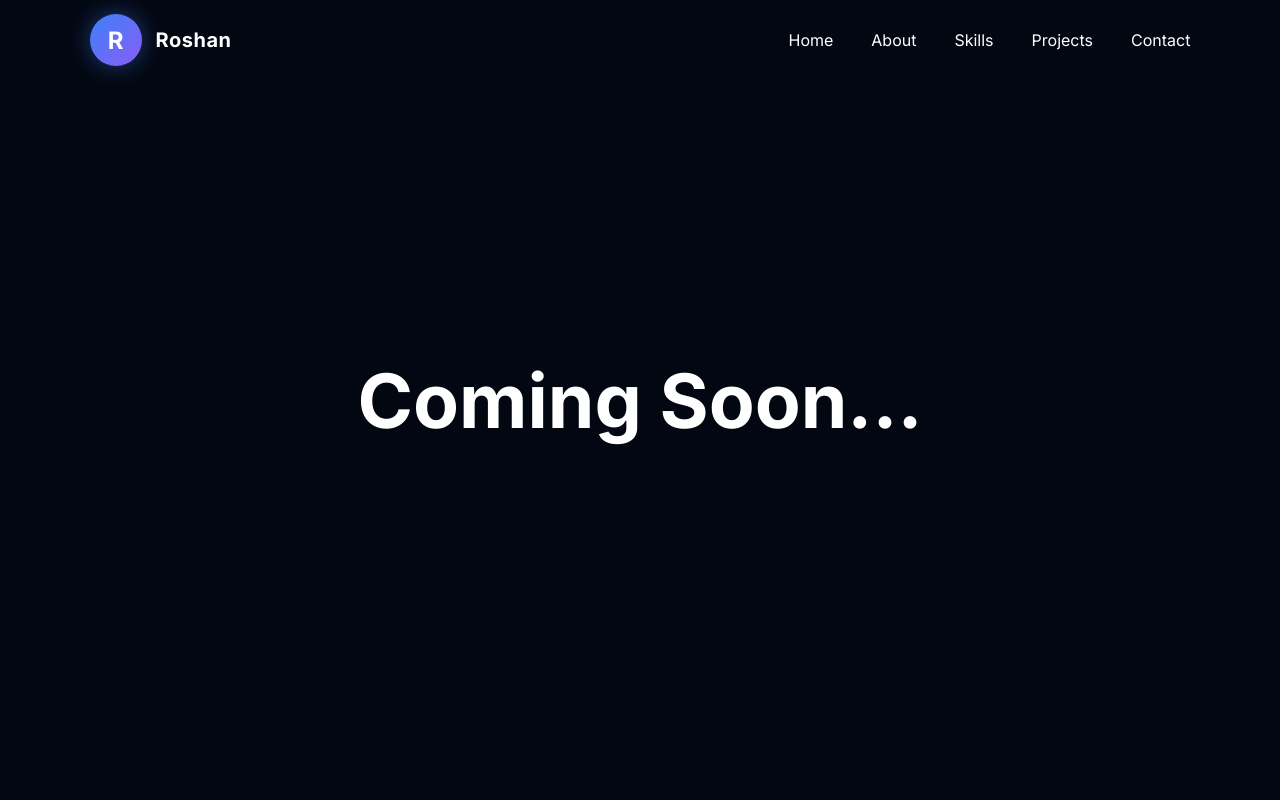
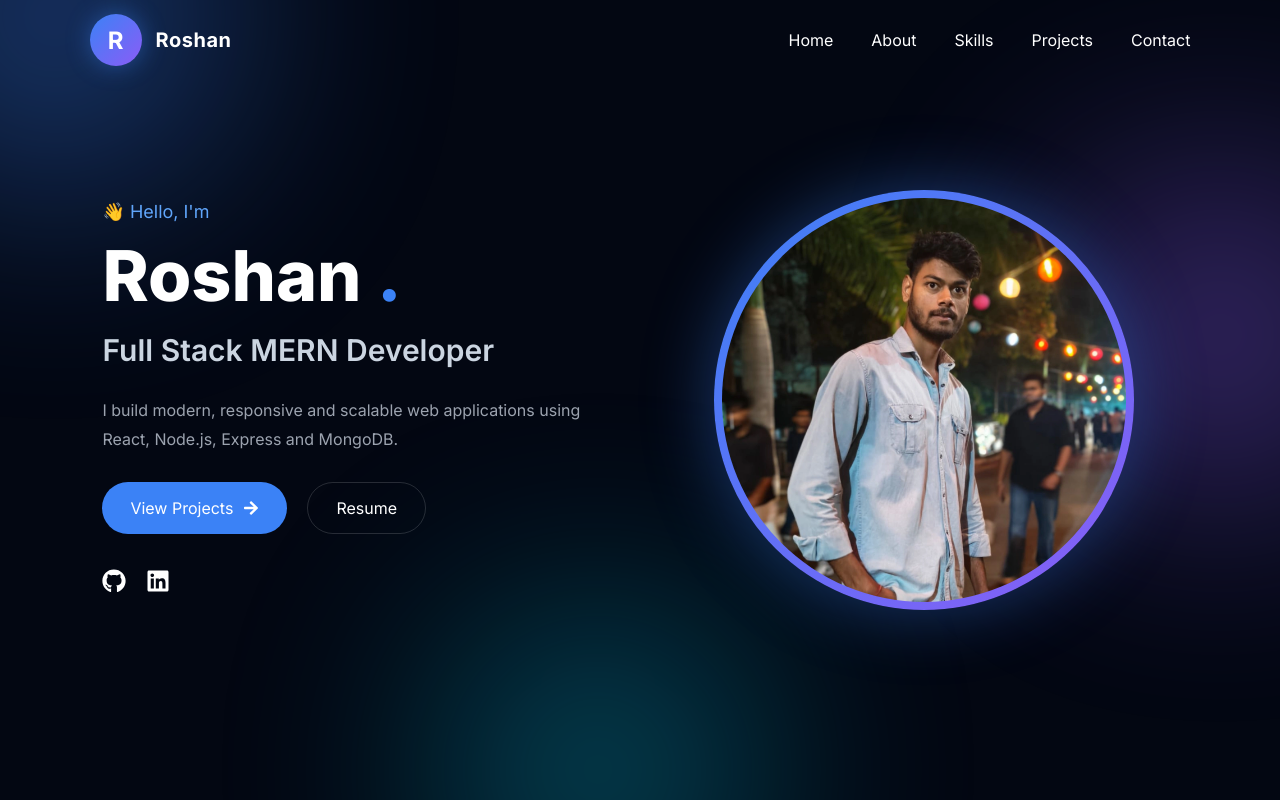
Before and after one commit to Roshan0917/roshan-portfolio, a React app: page / in a window 1280 px wide. Built offline with nearby package versions, Linux system fonts and the light colour scheme; the HTML template or start-up script is replaced by a standard one.

Commit message:
Background animation

```diff
--- a/src/components/Background/Background.css
+++ b/src/components/Background/Background.css
@@ -0,0 +1,83 @@
+.gradient{
+
+position:fixed;
+
+border-radius:50%;
+
+filter:blur(120px);
+
+z-index:-1;
+
+opacity:.45;
+
+animation:float 12s ease-in-out infinite;
+
+}
+
+.one{
+
+width:350px;
+
+height:350px;
+
+background:#3B82F6;
+
+top:-120px;
+
+left:-120px;
+
+}
+
+.two{
+
+width:320px;
+
+height:320px;
+
+background:#8B5CF6;
+
+right:-100px;
+
+top:200px;
+
+animation-delay:2s;
+
+}
+
+.three{
+
+width:300px;
+
+height:300px;
+
+background:#06B6D4;
+
+bottom:-120px;
+
+left:35%;
+
+animation-delay:5s;
+
+}
+
+@keyframes float{
+
+0%{
+
+transform:translateY(0px);
+
+}
+
+50%{
+
+transform:translateY(-40px);
+
+}
+
+100%{
+
+transform:translateY(0px);
+
+}
+
+}
--- a/src/components/Background/Background.jsx
+++ b/src/components/Background/Background.jsx
@@ -1,5 +1,13 @@
+import "./Background.css";
+
 function Background() {
-  return <div>Background</div>;
+  return (
+    <>
+      <div className="gradient one"></div>
+      <div className="gradient two"></div>
+      <div className="gradient three"></div>
+    </>
+  );
 }
 
 export default Background;
--- a/src/components/Hero/Hero.css
+++ b/src/components/Hero/Hero.css
@@ -1,15 +1,223 @@
 .hero{
 
-height:100vh;
+min-height:100vh;
+
+padding:0 8%;
+
+display:flex;
+
+align-items:center;
+
+justify-content:space-between;
+
+gap:60px;
+
+}
+
+.hero-left{
+
+flex:1;
+
+}
+
+.hello{
+
+color:#60A5FA;
+
+font-size:18px;
+
+margin-bottom:15px;
+
+}
+
+.hero h1{
+
+font-size:70px;
+
+font-weight:800;
+
+line-height:1.1;
+
+}
+
+.hero h1 span{
+
+color:#3B82F6;
+
+}
+
+.hero h2{
+
+margin-top:18px;
+
+font-size:30px;
+
+font-weight:600;
+
+color:#CBD5E1;
+
+}
+
+.hero-desc{
+
+margin:28px 0;
+
+max-width:550px;
+
+line-height:1.8;
+
+color:#9CA3AF;
+
+}
+
+.hero-btns{
+
+display:flex;
+
+gap:20px;
+
+margin-bottom:35px;
+
+}
+
+.primary-btn{
+
+display:flex;
+
+align-items:center;
+
+gap:10px;
+
+padding:15px 28px;
+
+background:#3B82F6;
+
+color:white;
+
+border-radius:50px;
+
+font-size:16px;
+
+transition:.35s;
+
+}
+
+.primary-btn:hover{
+
+transform:translateY(-4px);
+
+}
+
+.secondary-btn{
+
+padding:15px 28px;
+
+border:1px solid rgba(255,255,255,.15);
+
+background:transparent;
+
+color:white;
+
+border-radius:50px;
+
+}
+
+.socials{
+
+display:flex;
+
+gap:20px;
+
+}
+
+.socials a{
+
+font-size:24px;
+
+transition:.3s;
+
+}
+
+.socials a:hover{
+
+color:#3B82F6;
+
+}
+
+.hero-right{
+
+flex:1;
 
 display:flex;
 
 justify-content:center;
 
-align-items:center;
+}
+
+.profile-circle{
+
+width:420px;
+
+height:420px;
+
+border-radius:50%;
+
+background:linear-gradient(135deg,#3B82F6,#8B5CF6);
+
+padding:8px;
+
+box-shadow:0 0 70px rgba(59,130,246,.4);
+
+}
+
+.profile-circle img{
+
+width:100%;
+
+height:100%;
+
+object-fit:cover;
+
+border-radius:50%;
+
+}
+
+@media(max-width:900px){
+
+.hero{
+
+flex-direction:column-reverse;
+
+text-align:center;
+
+padding-top:120px;
+
+}
+
+.hero-btns{
+
+justify-content:center;
+
+}
+
+.socials{
+
+justify-content:center;
+
+}
+
+.profile-circle{
+
+width:300px;
+
+height:300px;
+
+}
+
+.hero h1{
 
 font-size:50px;
 
-color:white;
+}
 
 }
--- a/src/components/Hero/Hero.jsx
+++ b/src/components/Hero/Hero.jsx
@@ -1,9 +1,65 @@
 import "./Hero.css";
+import { FaGithub, FaLinkedin, FaArrowRight } from "react-icons/fa";
 
 function Hero() {
   return (
     <section className="hero" id="home">
-      <h1>Coming Soon...</h1>
+
+      <div className="hero-left">
+
+        <p className="hello">👋 Hello, I'm</p>
+
+        <h1>
+          Roshan <span>.</span>
+        </h1>
+
+        <h2>Full Stack MERN Developer</h2>
+
+        <p className="hero-desc">
+          I build modern, responsive and scalable web applications
+          using React, Node.js, Express and MongoDB.
+        </p>
+
+        <div className="hero-btns">
+
+          <button className="primary-btn">
+            View Projects
+            <FaArrowRight />
+          </button>
+
+          <button className="secondary-btn">
+            Resume
+          </button>
+
+        </div>
+
+        <div className="socials">
+
+          <a href="#">
+            <FaGithub />
+          </a>
+
+          <a href="#">
+            <FaLinkedin />
+          </a>
+
+        </div>
+
+      </div>
+
+      <div className="hero-right">
+
+        <div className="profile-circle">
+
+          <img
+            src="/images/profile/profile.webp"
+            alt="profile"
+          />
+
+        </div>
+
+      </div>
+
     </section>
   );
 }
--- a/src/pages/Home.jsx
+++ b/src/pages/Home.jsx
@@ -1,13 +1,23 @@
 import Navbar from "../components/Navbar/Navbar";
 import Hero from "../components/Hero/Hero";
+import Background from "../components/Background/Background";
 
 function Home() {
+
   return (
+
     <>
-      <Navbar />
-      <Hero />
+
+      <Background/>
+
+      <Navbar/>
+
+      <Hero/>
+
     </>
+
   );
+
 }
 
 export default Home;
```
Also changed, not shown: public/images/profile/profile.webp (added).
